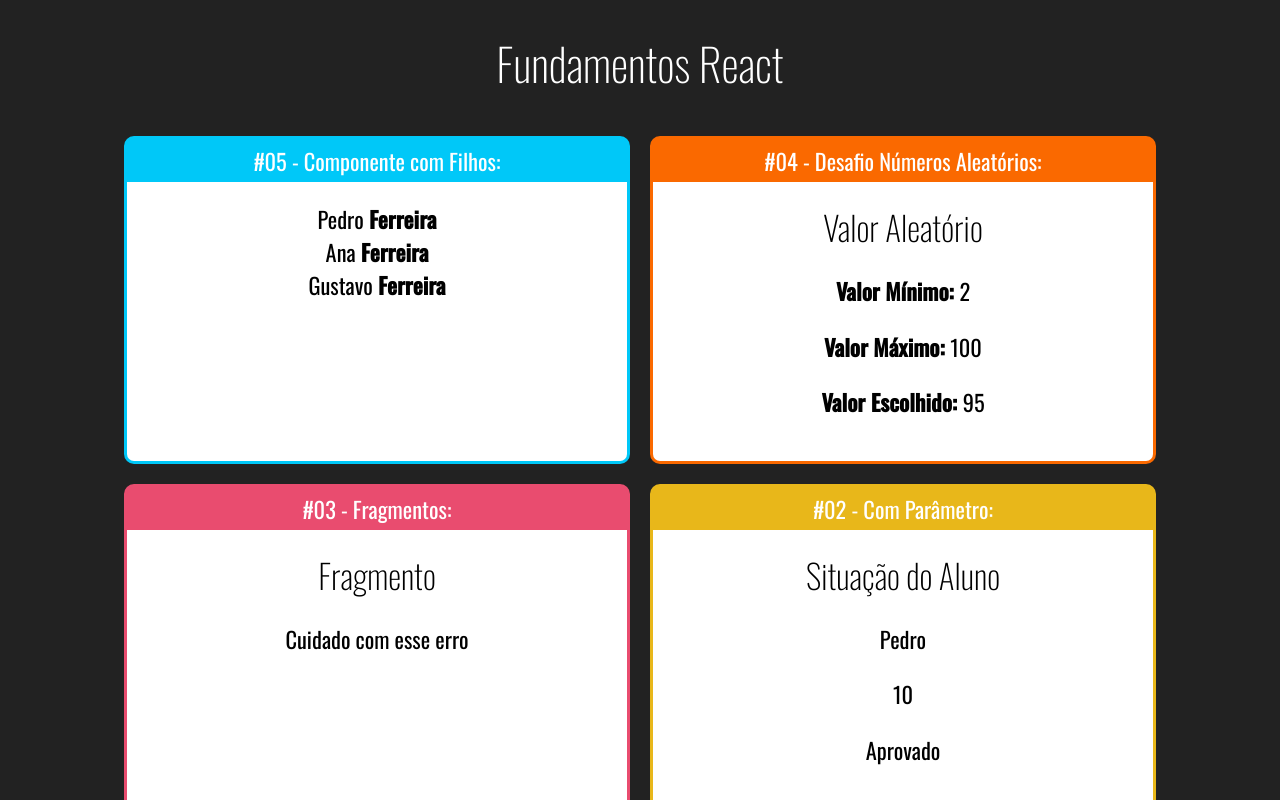
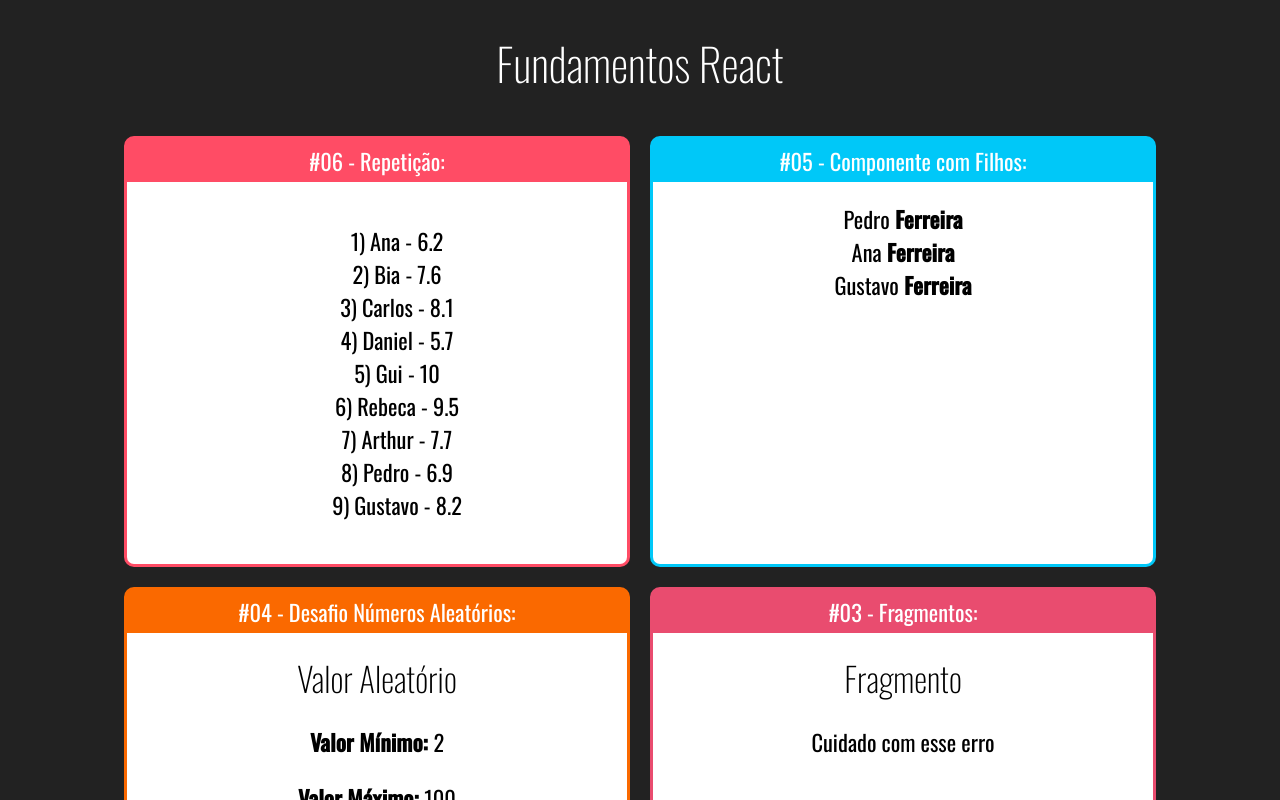
Before and after one commit to Carolbrandes/Exercicios-React-Cod3r, a React (Create React App) app in the folder fundamentos-react/: page / in a window 1280 px wide. Shown: the top 800 px of the page. Built offline with nearby package versions, Linux system fonts and the light colour scheme.

Commit message:
aula 24 - repetição

```diff
--- a/fundamentos-react/src/App.jsx
+++ b/fundamentos-react/src/App.jsx
@@ -7,12 +7,17 @@ import Aleatorio from './components/basicos/Aleatorio';
 import Card from './components/layout/Card';
 import Familia from './components/basicos/Familia';
 import FamiliaMembro from './components/basicos/FamiliaMembro';
+import ListaAlunos from './components/repeticao/ListaAlunos';
 
 export default _ =>
         <div id="App">
                 <h1>Fundamentos React </h1>
 
                 <div className="Cards">
+
+                        <Card titulo="#06 - Repetição:" color="#FF4C65">
+                               <ListaAlunos></ListaAlunos>
+                        </Card>
 
                         <Card titulo="#05 - Componente com Filhos:" color="#00C8F8">
                                 <Familia sobrenome="Ferreira">
--- /dev/null
+++ b/fundamentos-react/src/components/repeticao/ListaAlunos.jsx
@@ -0,0 +1,20 @@
+import React from 'react';
+import alunos from '../../data/alunos';
+
+export default props => {
+        console.log(alunos);
+        const alunosJSX = alunos.map((aluno) => {
+                return (
+                        <li key={aluno.id}>
+                                {aluno.id}) {aluno.nome} - {aluno.nota}
+                        </li>
+                );
+        })
+        return (
+                <div>
+                        <ul style={{listStyle: 'none'}}>
+                                {alunosJSX}
+                        </ul>
+                </div>
+        )
+}
--- /dev/null
+++ b/fundamentos-react/src/data/alunos.js
@@ -0,0 +1,11 @@
+export default [
+        {id: 1, nome: 'Ana', nota: 6.2},
+        {id: 2, nome: 'Bia', nota: 7.6},
+        {id: 3, nome: 'Carlos', nota: 8.1},
+        {id: 4, nome: 'Daniel', nota: 5.7},
+        {id: 5, nome: 'Gui', nota: 10.0},
+        {id: 6, nome: 'Rebeca', nota: 9.5},
+        {id: 7, nome: 'Arthur', nota: 7.7},
+        {id: 8, nome: 'Pedro', nota: 6.9},
+        {id: 9, nome: 'Gustavo', nota: 8.2},
+]
```
